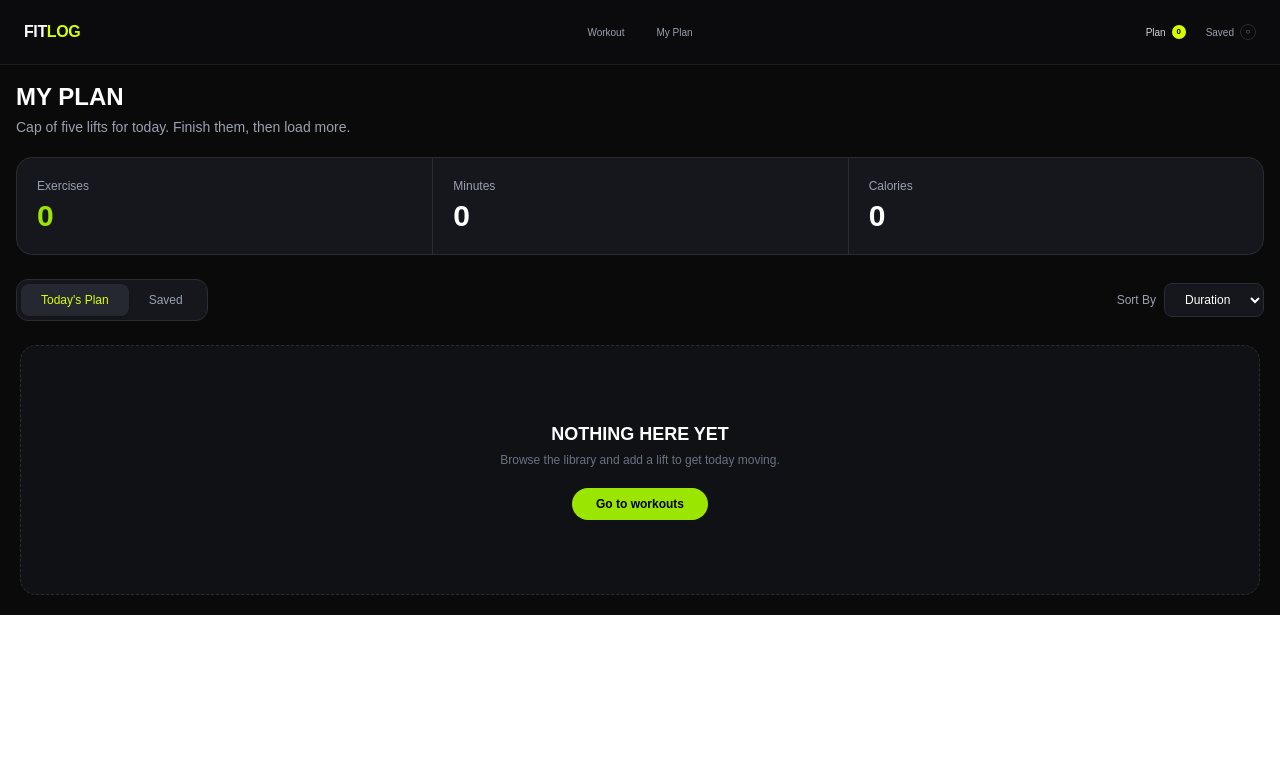
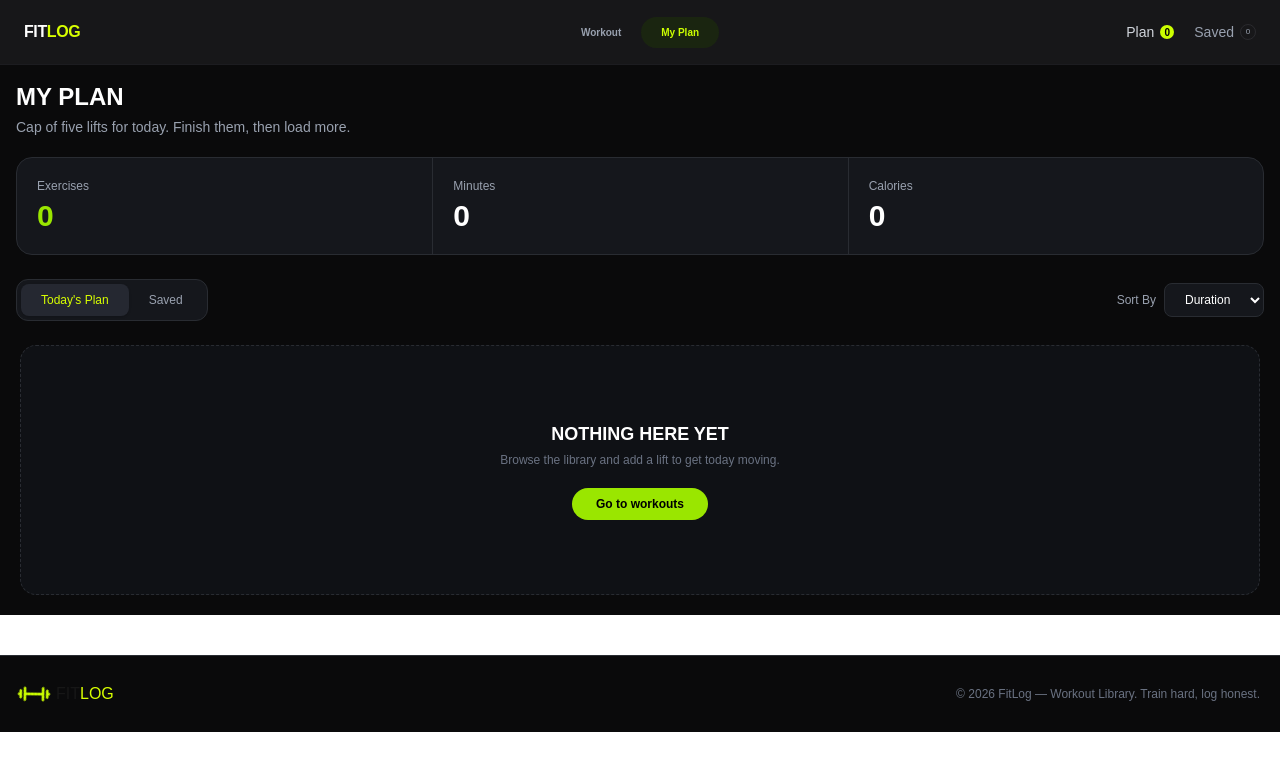
Before and after one commit to rabbyahmedcse/my-six-assignment, a Next.js app: page /MyPlan in a window 1280 px wide. Shown: the top 770 px of the page. Built offline with nearby package versions, Linux system fonts and the light colour scheme.

Commit message:
All most done my assignment

```diff
--- a/src/app/MyPlan/SaveCard.jsx
+++ b/src/app/MyPlan/SaveCard.jsx
@@ -1,5 +1,6 @@
 import Image from "next/image";
 import Link from "next/link";
+import SaveRemoveButton from "../RemoveButton/SaveRemoveButton";
 
 const SaveCard = ({ plan }) => {
 
@@ -55,6 +56,7 @@ const SaveCard = ({ plan }) => {
                     >
                         View Details
                     </Link>
+                    <SaveRemoveButton plan={plan}></SaveRemoveButton>
 
             </div>
 
--- /dev/null
+++ b/src/app/RemoveButton/SaveRemoveButton.jsx
@@ -0,0 +1,24 @@
+'use client'
+import { toast } from 'react-toastify';
+import { PersonsContext } from '../../context/PersonsContext';
+import React, { useContext, useState } from 'react';
+
+const SaveRemoveButton = ({plan}) => {
+    const {save,setSave}=useContext(PersonsContext);
+    const handleRemove =(id)=>{
+        const afterRemove = save.filter((aPlan)=> aPlan.id !== id);
+        toast.info(`${plan.name} is remove from Save`);
+        setSave(afterRemove);
+    }
+    return (
+        <button
+       onClick={()=>handleRemove(plan.id)}
+        className="rounded-full p-2 text-gray-400 transition-all duration-300 hover:bg-red-500/10 hover:text-red-400"
+        title="Remove"
+    >
+        ×
+    </button>
+    );
+};
+
+export default SaveRemoveButton;
--- /dev/null
+++ b/src/app/RemoveButton/TodayPlanRemoveButton.jsx
@@ -0,0 +1,23 @@
+import { toast } from 'react-toastify';
+import { PersonsContext } from '../../context/PersonsContext';
+import React, { useContext } from 'react';
+
+const TodayPlanRemoveButton = ({plan}) => {
+    const {todayPlan, setTodayPlan} = useContext(PersonsContext);
+    const handleRemove =(id)=>{
+        const afterRemove = todayPlan.filter((today)=> today.id !== id);
+         toast.info(`${plan.name} is remove from Save`);
+        setTodayPlan(afterRemove);
+    }
+    return (
+        <button
+        onClick={()=>handleRemove(plan.id)}
+        className="rounded-full p-2 text-gray-400 transition-all duration-300 hover:bg-red-500/10 hover:text-red-400"
+        title="Remove"
+    >
+        ×
+    </button>
+    );
+};
+
+export default TodayPlanRemoveButton;
--- a/src/app/Workout/page.jsx
+++ b/src/app/Workout/page.jsx
@@ -2,6 +2,7 @@
 import React from 'react';
 import PersonsCard from '../component/PersonsCard';
 import Link from 'next/link';
+import Hero from '../component/Hero';
 
 const getPersons = async () => {
     try {
@@ -23,7 +24,9 @@ const getPersons = async () => {
 const WorkoutPage = async () => {
     const allPersons = await getPersons();
     return (
+
         <div className='mt-10'>
+            <Hero></Hero>
             <div className="bg-[#0b0b0d] px-5 py-3 sm:px-6">
 
                 <div className="container mx-auto">
--- /dev/null
+++ b/src/app/component/CountPlan/SaveCount.jsx
@@ -0,0 +1,29 @@
+'use client'
+import React, { useContext } from 'react';
+
+import { PersonsContext } from '../../../context/PersonsContext';
+import Link from 'next/link';
+
+const SaveCount = () => {
+    const {save}=useContext(PersonsContext);
+    return (
+
+             <Link href={"/MyPlan"}>
+              <div className="flex items-center gap-1.5">
+             <span className="text-[14px] text-gray-400">
+                        Saved
+                    </span>
+
+                    <span className="flex h-4 w-4 items-center justify-center rounded-full border border-[#29292d] text-[8px] text-gray-400">
+                        {
+                            save.length
+                        }
+                    </span>
+                    </div>
+             </Link>
+
+
+    );
+};
+
+export default SaveCount;
--- /dev/null
+++ b/src/app/component/CountPlan/TodayCount.jsx
@@ -0,0 +1,24 @@
+'use client'
+import Link from 'next/link';
+import { PersonsContext } from '../../../context/PersonsContext';
+import React, { useContext } from 'react';
+
+const TodayCount = () => {
+    const {todayPlan}=useContext(PersonsContext)
+    return (
+       <Link href={"/MyPlan"}>
+        <div className="flex items-center gap-1.5">
+              <span className="text-[14px] font-medium text-gray-300">
+                                    Plan
+                                </span>
+
+                                <span className="flex h-3.5 w-3.5 items-center justify-center rounded-full bg-[#ccff00] text-[10px] font-bold text-black">
+                                   {todayPlan.length}
+                                </span>
+        </div>
+
+       </Link>
+    );
+};
+
+export default TodayCount;
--- a/src/app/component/Navbar.jsx
+++ b/src/app/component/Navbar.jsx
@@ -1,26 +1,45 @@
+'use client'
 import Link from "next/link";
 import React from "react";
+import SaveButton from "./saveButton/SaveButton";
+import SaveCount from "./CountPlan/SaveCount";
+import TodayCount from "./CountPlan/TodayCount";
+import { usePathname } from "next/navigation";
 
 const Navbar = () => {
+ const pathname = usePathname();
+    const links = <>
 
-    const links = <>
 <Link
-            href={"/Workout"}
-            className="px-4 py-1.5 text-[10px] text-gray-400 hover:text-white"
+    href="/Workout"
+    className={`rounded-full px-5 py-2 text-[10px] font-semibold transition-all duration-300 ${
+        pathname === "/Workout" || pathname === "/"
+            ? "bg-[#1a2510] text-[#ccff00] hover:bg-[#202d13]"
+            : "text-gray-400 hover:bg-[#151a10] hover:text-white"
+    }`}
 >
     Workout
 </Link>
 
 <Link
-            href={"/MyPlan"}
-            className="px-4 py-1.5 text-[10px] text-gray-400 hover:text-white"
+    href="/MyPlan"
+    className={`rounded-full px-5 py-2 text-[10px] font-semibold transition-all duration-300 ${
+        pathname === "/MyPlan"
+            ? "bg-[#1a2510] text-[#ccff00] hover:bg-[#202d13]"
+            : "text-gray-400 hover:bg-[#151a10] hover:text-white"
+    }`}
 >
 My Plan
 </Link>
+
+
+
+
+
     </>;
 
     return (
-        <section className="bg-[#0b0b0d] border-b border-[#1c1c20]">
+        <section className="sticky top-0 z-50 border-b border-[#1c1c20] bg-[#0b0b0d]/95 backdrop-blur-md">
 
         <div className="navbar container mx-auto min-h-[64px] px-4 sm:px-6">
 
@@ -87,26 +106,14 @@ const Navbar = () => {
             <div className="navbar-end gap-3 sm:gap-5">
 
                 {/* Plan */}
-                <div className="flex items-center gap-1.5">
-                    <span className="text-[10px] font-medium text-gray-300">
-                        Plan
-                    </span>
-
-                    <span className="flex h-3.5 w-3.5 items-center justify-center rounded-full bg-[#d8ff00] text-[8px] font-bold text-black">
-                        0
-                    </span>
+                <div >
+                  <TodayCount></TodayCount>
                 </div>
 
 
                 {/* Saved */}
-                <div className="flex items-center gap-1.5">
-                    <span className="text-[10px] text-gray-400">
-                        Saved
-                    </span>
-
-                    <span className="flex h-4 w-4 items-center justify-center rounded-full border border-[#29292d] text-[8px] text-gray-400">
-                        ○
-                    </span>
+                <div >
+                   <SaveCount></SaveCount>
                 </div>
 
             </div>
--- /dev/null
+++ b/src/app/component/footer.jsx
@@ -0,0 +1,32 @@
+import Image from "next/image";
+import pic from "../../assets/logo.png";
+const Footer = () => {
+    return (
+        <footer className="w-full border-t border-[#292c32] bg-[#0a0a0b] mt-10 px-5 py-6">
+
+            <div className="container mx-auto flex items-center justify-between">
+
+                {/* Logo */}
+                <div className="flex items-center ">
+                    <Image
+                        src={pic}
+                        alt="FitLog"
+                        width={70}
+                        height={30}
+                        className="h-auto w-auto mr-2 rotate-136"
+                    />
+                     FIT<span className="text-[#d8ff00]">LOG</span>
+                </div>
+
+                {/* Copyright */}
+                <p className="text-xs text-gray-500">
+                    © 2026 FitLog — Workout Library. Train hard, log honest.
+                </p>
+
+            </div>
+
+        </footer>
+    );
+};
+
+export default Footer;
--- a/src/app/layout.js
+++ b/src/app/layout.js
@@ -3,6 +3,7 @@ import "./globals.css";
 import Navbar from "./component/Navbar";
 import PersonsContextProvider from "../context/PersonsContext.jsx";
 import { ToastContainer } from "react-toastify";
+import Footer from "./component/footer";
 
 const geistSans = Geist({
   variable: "--font-geist-sans",
@@ -29,6 +30,7 @@ export default function RootLayout({ children }) {
       <PersonsContextProvider>
       <Navbar></Navbar>
       {children}
+      <Footer></Footer>
       </PersonsContextProvider>
       <ToastContainer />
         </body>
--- /dev/null
+++ b/src/app/not-found.jsx
@@ -0,0 +1,28 @@
+import Link from "next/link";
+
+export default function NotFound() {
+    return (
+      <div className="min-h-screen bg-[#0b0b0d] flex items-center justify-center px-4">
+        <div className="text-center">
+          <h1 className="text-7xl font-bold text-[#d8ff00]">
+            404
+          </h1>
+
+          <h2 className="mt-4 text-2xl font-semibold text-white">
+            Page Not Found
+          </h2>
+
+          <p className="mt-2 text-gray-400">
+            The page you are looking for does not exist.
+          </p>
+
+          <Link
+            href="/"
+            className="inline-block mt-6 rounded-full bg-[#d8ff00] px-6 py-3 text-sm font-semibold text-black hover:bg-[#c5eb00]"
+          >
+            Go Home
+          </Link>
+        </div>
+      </div>
+    );
+  }
--- a/src/app/page.js
+++ b/src/app/page.js
@@ -8,7 +8,7 @@ const MainPage = () => {
   return (
     <div>
       {/* <Navbar></Navbar> */}
-      <Hero></Hero>
+      {/* <Hero></Hero> */}
       <WorkoutPage></WorkoutPage>
     </div>
   );
```
Also changed, not shown: src/app/MyPlan/MyplanCard.jsx (+27 -2 lines). Lines whose indentation alone changed are shown as unchanged.
